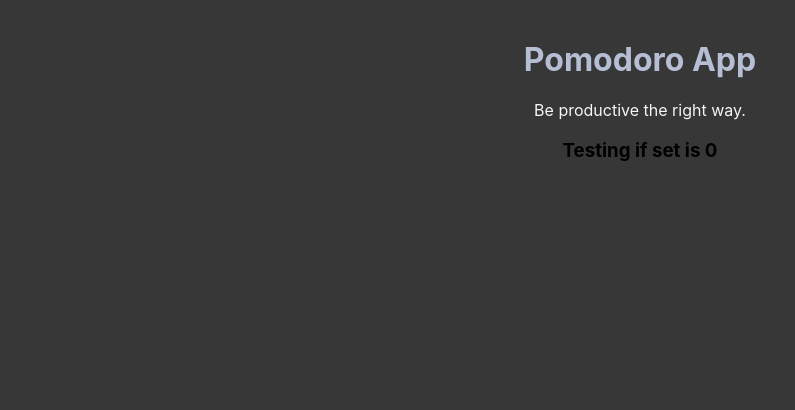
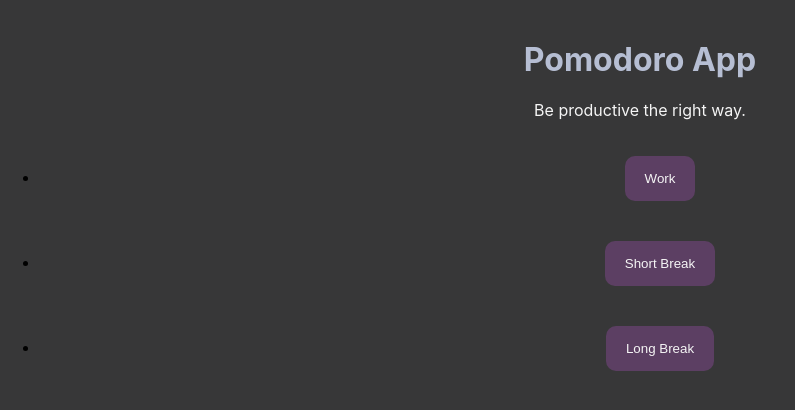
Before and after one commit to amy-calleja/react-pomodoro-timer, a React (Create React App) app in the folder my-app/: page / in a window 1280 px wide. Shown: the top 410 px of the page, without its empty margins (0-795 px from the left). Built offline with nearby package versions, Linux system fonts and the light colour scheme.

Commit message:
added timer buttons, converted function to const

```diff
--- a/my-app/src/App.js
+++ b/my-app/src/App.js
@@ -1,21 +1,43 @@
 
-import { useContext } from "react";
+import React, { useContext } from "react";
 import SetPomodoro from "./components/SetPomodoro";
 import { SettingContext } from "./context/SettingsContext";
+import Button from "./components/Button";
+
 
 function App() {
-const {pomodoro} = useContext(SettingContext)
+const {pomodoro, executing, setCurrentTimer} = useContext(SettingContext)
 
   return (
     <div className="App">
     <h1>Pomodoro App</h1>
     <p>Be productive the right way.</p>
+
     {pomodoro !== 0 ?
-    <SetPomodoro /> :
-    <><h3>Testing if set is 0</h3></>
-  }
+        <SetPomodoro /> :
+        <div className="time-buttons">
+          <ul>
+            <li>
+              <Button title="Work"
+                  activeClass={executing.active === 'work'&& 'active-label'}
+                  callback={() => setCurrentTimer("work")}/>
+            </li>
+            <li>
+              <Button title="Short Break"
+                  activeClass={executing.active === 'short'&& 'active-label'}
+                  callback={() => setCurrentTimer("short")}/>
+            </li>
+            <li>
+              <Button title="Long Break"
+                  activeClass={executing.active === 'long'&& 'active-label'}
+                  callback={() => setCurrentTimer("long")}/>
+            </li>
+          </ul>
+        </div>
+      }
 
    {/*<CountdownCircleTimer />*/}
+
     </div>
   );
 }
--- a/my-app/src/components/SetPomodoro.js
+++ b/my-app/src/components/SetPomodoro.js
@@ -2,7 +2,7 @@
 import { SettingContext } from "../context/SettingsContext";
 import Button from './Button';
 
-export default function SetPomodoro(props) {
+export default function SetPomodoro() {
     const {updateExecute} = useContext(SettingContext)
     const [newTimer, setNewTimer] = useState({
         work: 0.3,
--- a/my-app/src/context/SettingsContext.js
+++ b/my-app/src/context/SettingsContext.js
@@ -30,7 +30,7 @@
         setTimerTime(updatedSettings)
     }
 
-    function setCurrentTimer(active_state) {
+    const setCurrentTimer = active_state => {
         updateExecute({
             ...executing,
             active: active_state
```
